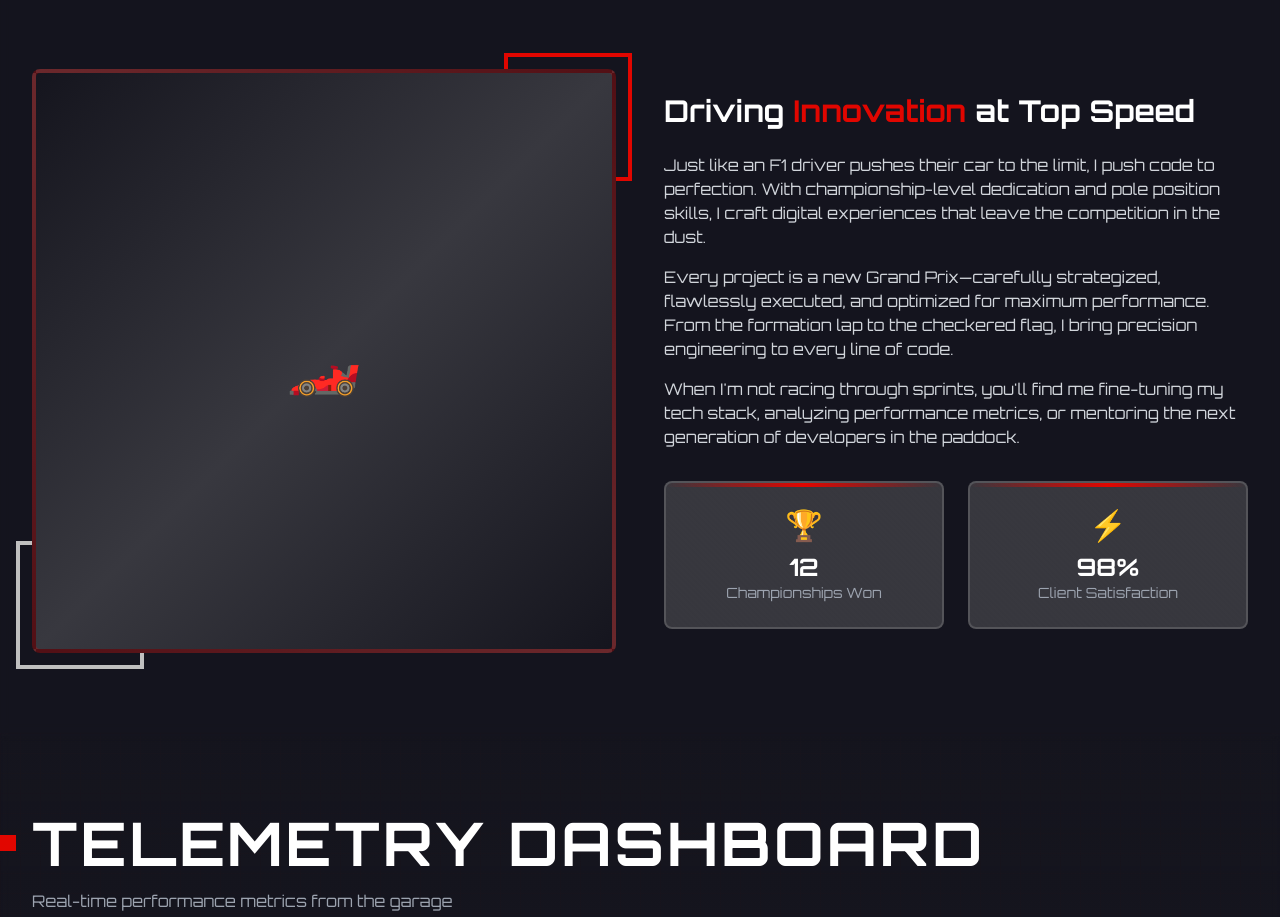
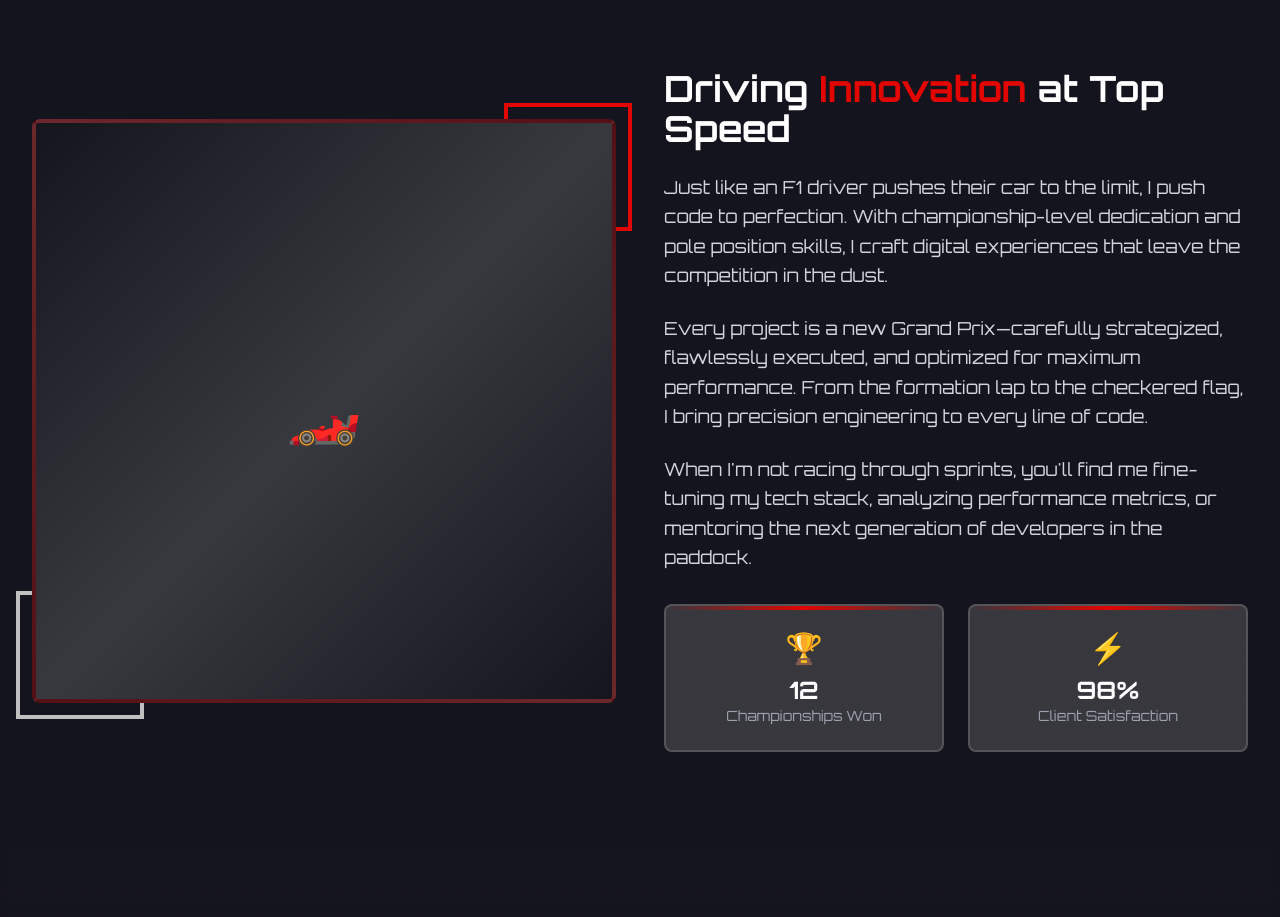
Before and after one commit to AkanshtTiwary/Portfolio, a React (Vite) app: page / in a window 1280 px wide. Shown: the part 935-1852 px from the top of the page. Built offline with nearby package versions, Linux system fonts and the light colour scheme.

Commit message:
Improve UI readability with better typography, colors, and spacing

```diff
--- a/src/components/sections/About.jsx
+++ b/src/components/sections/About.jsx
@@ -42,24 +42,24 @@ const About = () => {
 
             {/* Content */}
             <motion.div variants={fadeInUp}>
-              <h3 className="text-3xl font-bold mb-6">
+              <h3 className="text-3xl md:text-4xl font-bold mb-6 leading-tight">
                 Driving <span className="text-f1-red">Innovation</span> at Top Speed
               </h3>
 
-              <div className="space-y-4 text-gray-300">
-                <p>
+              <div className="space-y-6 text-gray-300">
+                <p className="text-lg leading-relaxed">
                   Just like an F1 driver pushes their car to the limit, I push code to perfection.
                   With championship-level dedication and pole position skills, I craft digital
                   experiences that leave the competition in the dust.
                 </p>
 
-                <p>
+                <p className="text-lg leading-relaxed">
                   Every project is a new Grand Prix—carefully strategized, flawlessly executed,
                   and optimized for maximum performance. From the formation lap to the checkered flag,
                   I bring precision engineering to every line of code.
                 </p>
 
-                <p>
+                <p className="text-lg leading-relaxed">
                   When I'm not racing through sprints, you'll find me fine-tuning my tech stack,
                   analyzing performance metrics, or mentoring the next generation of developers
                   in the paddock.
--- a/src/components/sections/Contact.jsx
+++ b/src/components/sections/Contact.jsx
@@ -95,7 +95,7 @@ const Contact = () => {
           </motion.h2>
 
           <motion.p
-            className="text-gray-400 mb-16 max-w-2xl"
+            className="text-gray-300 text-lg mb-16 max-w-2xl leading-relaxed"
             variants={fadeInUp}
           >
             Box box! Let's discuss your next project
@@ -111,8 +111,8 @@ const Contact = () => {
                       <FiMail className="text-f1-red text-xl" />
                     </div>
                     <div>
-                      <div className="text-sm text-gray-400">Email</div>
-                      <a href={`mailto:${SOCIAL_LINKS.email}`} className="hover:text-f1-red transition-colors">
+                      <div className="text-sm text-gray-400 font-medium mb-1">Email</div>
+                      <a href={`mailto:${SOCIAL_LINKS.email}`} className="text-gray-300 hover:text-f1-red transition-colors text-base">
                         {SOCIAL_LINKS.email}
                       </a>
                     </div>
@@ -125,8 +125,8 @@ const Contact = () => {
                       <FiMapPin className="text-f1-red text-xl" />
                     </div>
                     <div>
-                      <div className="text-sm text-gray-400">Location</div>
-                      <div>Remote / Global</div>
+                      <div className="text-sm text-gray-400 font-medium mb-1">Location</div>
+                      <div className="text-gray-300 text-base">Remote / Global</div>
                     </div>
                   </div>
                 </Card>
@@ -137,8 +137,8 @@ const Contact = () => {
                       <FiPhone className="text-f1-red text-xl" />
                     </div>
                     <div>
-                      <div className="text-sm text-gray-400">Response Time</div>
-                      <div>Within 24 Hours</div>
+                      <div className="text-sm text-gray-400 font-medium mb-1">Response Time</div>
+                      <div className="text-gray-300 text-base">Within 24 Hours</div>
                     </div>
                   </div>
                 </Card>
@@ -149,7 +149,7 @@ const Contact = () => {
                 className="mt-8 p-6 border-l-4 border-f1-red bg-f1-gray/30"
                 whileHover={{ x: 10 }}
               >
-                <p className="text-lg italic mb-2">
+                <p className="text-lg italic mb-2 text-gray-300 leading-relaxed">
                   "If everything seems under control, you're not going fast enough."
                 </p>
                 <p className="text-sm text-gray-400">- Mario Andretti</p>
@@ -161,7 +161,7 @@ const Contact = () => {
               <Card>
                 <form onSubmit={handleSubmit} className="space-y-6">
                   <div>
-                    <label className="block text-sm font-medium mb-2">
+                    <label className="block text-sm font-semibold mb-2 text-gray-300">
                       Driver Name
                     </label>
                     <input
@@ -170,13 +170,13 @@ const Contact = () => {
                       value={formData.name}
                       onChange={handleChange}
                       required
-                      className="w-full px-4 py-3 bg-f1-black border-2 border-f1-silver/20 rounded focus:border-f1-red focus:outline-none transition-colors"
+                      className="w-full px-4 py-3 bg-f1-black border-2 border-f1-silver/20 rounded focus:border-f1-red focus:outline-none transition-colors text-gray-300"
                       placeholder="Your name"
                     />
                   </div>
 
                   <div>
-                    <label className="block text-sm font-medium mb-2">
+                    <label className="block text-sm font-semibold mb-2 text-gray-300">
                       Radio Frequency (Email)
                     </label>
                     <input
@@ -185,13 +185,13 @@ const Contact = () => {
                       value={formData.email}
                       onChange={handleChange}
                       required
-                      className="w-full px-4 py-3 bg-f1-black border-2 border-f1-silver/20 rounded focus:border-f1-red focus:outline-none transition-colors"
+                      className="w-full px-4 py-3 bg-f1-black border-2 border-f1-silver/20 rounded focus:border-f1-red focus:outline-none transition-colors text-gray-300"
                       placeholder="your.email@example.com"
                     />
                   </div>
 
                   <div>
-                    <label className="block text-sm font-medium mb-2">
+                    <label className="block text-sm font-semibold mb-2 text-gray-300">
                       Strategy Briefing
                     </label>
                     <textarea
@@ -200,7 +200,7 @@ const Contact = () => {
                       onChange={handleChange}
                       required
                       rows={5}
-                      className="w-full px-4 py-3 bg-f1-black border-2 border-f1-silver/20 rounded focus:border-f1-red focus:outline-none transition-colors resize-none"
+                      className="w-full px-4 py-3 bg-f1-black border-2 border-f1-silver/20 rounded focus:border-f1-red focus:outline-none transition-colors resize-none text-gray-300 leading-relaxed"
                       placeholder="Tell me about your project..."
                     />
                   </div>
--- a/src/components/sections/Experience.jsx
+++ b/src/components/sections/Experience.jsx
@@ -72,14 +72,14 @@ const Experience = () => {
                       />
 
                       {/* Period Badge */}
-                      <div className="inline-block px-4 py-1 bg-f1-red/20 border border-f1-red rounded-full text-sm font-mono mb-4">
+                      <div className="inline-block px-4 py-2 bg-f1-red/20 border border-f1-red rounded-full text-sm font-mono mb-4 font-bold">
                         {exp.period}
                       </div>
 
                       {/* Team & Role */}
-                      <h3 className="text-2xl font-bold mb-2">{exp.team}</h3>
-                      <h4 className="text-lg text-f1-red mb-4">{exp.role}</h4>
-                      <p className="text-sm text-gray-400 mb-6">{exp.location}</p>
+                      <h3 className="text-2xl md:text-3xl font-bold mb-2 text-white">{exp.team}</h3>
+                      <p className="text-xl text-f1-red mb-2 font-semibold">{exp.role}</p>
+                      <p className="text-gray-400 mb-6 text-base">{exp.location}</p>
 
                       {/* Achievements */}
                       <div className="space-y-3 mb-6">
--- a/src/components/sections/Hero.jsx
+++ b/src/components/sections/Hero.jsx
@@ -44,7 +44,7 @@ const Hero = () => {
 
           {/* Subtitle */}
           <motion.p
-            className="text-xl md:text-2xl text-gray-300 mb-8 max-w-2xl mx-auto"
+            className="text-xl md:text-2xl text-gray-300 mb-8 max-w-2xl mx-auto leading-relaxed"
             initial={{ opacity: 0 }}
             animate={{ opacity: 1 }}
             transition={{ delay: 0.7 }}
--- a/src/components/sections/Projects.jsx
+++ b/src/components/sections/Projects.jsx
@@ -69,8 +69,8 @@ const Projects = () => {
                   </div>
 
                   {/* Project Info */}
-                  <h3 className="text-2xl font-bold mb-2">{project.title}</h3>
-                  <p className="text-gray-400 mb-4 flex-grow">
+                  <h3 className="text-2xl font-bold mb-3 text-white">{project.title}</h3>
+                  <p className="text-gray-300 text-base leading-relaxed mb-4 flex-grow">
                     {project.description}
                   </p>
 
--- a/src/components/sections/Skills.jsx
+++ b/src/components/sections/Skills.jsx
@@ -29,7 +29,7 @@ const Skills = () => {
           </motion.h2>
 
           <motion.p
-            className="text-gray-400 mb-16 max-w-2xl"
+            className="text-gray-300 text-lg mb-16 max-w-2xl leading-relaxed"
             variants={fadeInUp}
           >
             Real-time performance metrics from the garage
@@ -47,7 +47,7 @@ const Skills = () => {
                   {/* Category Header */}
                   <div className="flex items-center gap-3 mb-6">
                     <span className="text-4xl">{category.icon}</span>
-                    <h3 className="text-xl font-bold">{category.category}</h3>
+                    <h3 className="text-xl font-bold text-white">{category.category}</h3>
                   </div>
 
                   {/* Skills */}
--- a/src/styles/globals.css
+++ b/src/styles/globals.css
@@ -10,6 +10,8 @@
   body {
     @apply bg-f1-black text-f1-white font-orbitron;
     overflow-x: hidden;
+    line-height: 1.7;
+    font-size: 16px;
   }
 
   html {
@@ -20,6 +22,16 @@
   #root {
     position: relative;
     min-height: 100vh;
+  }
+
+  /* Better text readability */
+  p {
+    @apply text-gray-300 leading-relaxed;
+  }
+
+  h1, h2, h3, h4, h5, h6 {
+    @apply font-bold text-white;
+    line-height: 1.2;
   }
 }
 
@@ -33,7 +45,7 @@
   }
 
   .section-title {
-    @apply text-4xl md:text-6xl font-bold uppercase tracking-wider relative;
+    @apply text-4xl md:text-6xl font-bold uppercase tracking-wider relative text-white;
   }
 
   .section-title::before {
@@ -45,4 +57,13 @@
   .car-3d-container {
     filter: drop-shadow(0 0 30px rgba(225, 6, 0, 0.3));
   }
+
+  /* Improved text readability */
+  .text-body {
+    @apply text-gray-300 text-base md:text-lg leading-relaxed;
+  }
+
+  .text-muted {
+    @apply text-gray-400 leading-relaxed;
+  }
 }
--- a/tailwind.config.js
+++ b/tailwind.config.js
@@ -14,6 +14,12 @@ export default {
           gray: '#38383F',
           silver: '#C0C0C0',
           gold: '#FFD700',
+        },
+        gray: {
+          300: '#D1D5DB',
+          400: '#9CA3AF',
+          500: '#6B7280',
+          600: '#4B5563',
         }
       },
       fontFamily: {
```
